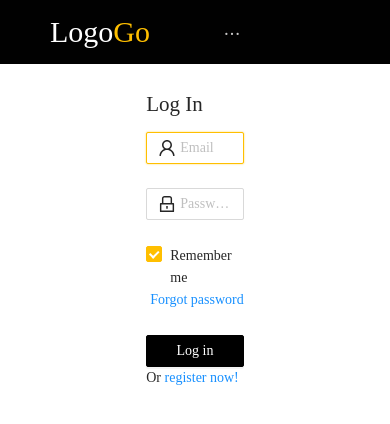
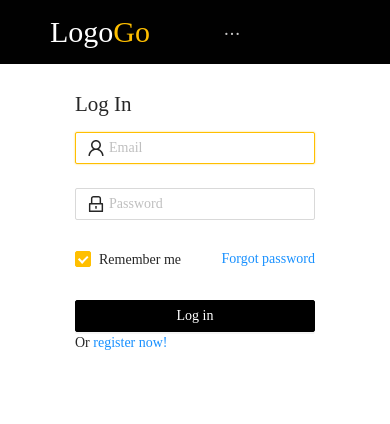
Before and after one commit to almulalic/rent-a-car, a React (Create React App) app: page /login in a window 390 px wide. Shown: the top 424 px of the page. Built offline with nearby package versions, Linux system fonts and the light colour scheme.

Commit message:
fixed responsivnes

```diff
--- a/src/pages/public/Login/Login.css
+++ b/src/pages/public/Login/Login.css
@@ -26,7 +26,7 @@
   z-index: 100000;
 }
 
-.layout{
+.layout {
   width: 100%;
   height: 100%;
   background-color: white;
@@ -44,7 +44,18 @@
   margin: 0 auto;
 }
 
-.login-form-button{
+@media only screen and (max-width: 420px) {
+  form.ant-form.ant-form-horizontal {
+    /* margin: 0 auto; */
+    width: 100% !important;
+    margin: 0;
+    padding-left: 30px;
+    padding-right: 30px;
+}
+
+}
+
+.login-form-button {
   width: 100% !important;
   border-color: black;
   background-color: black;
@@ -54,6 +65,6 @@ form.ant-form.ant-form-horizontal {
   width: 25%;
 }
 
-  .footerCustom{
-      display: none;
-  }
+.footerCustom {
+  display: none;
+}
```
